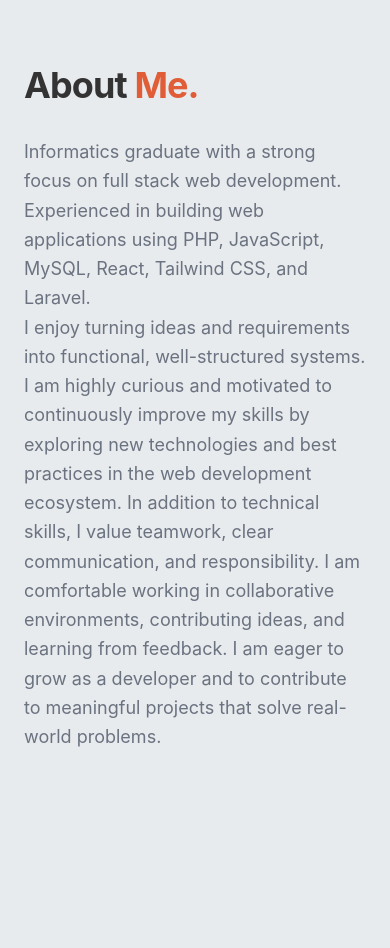
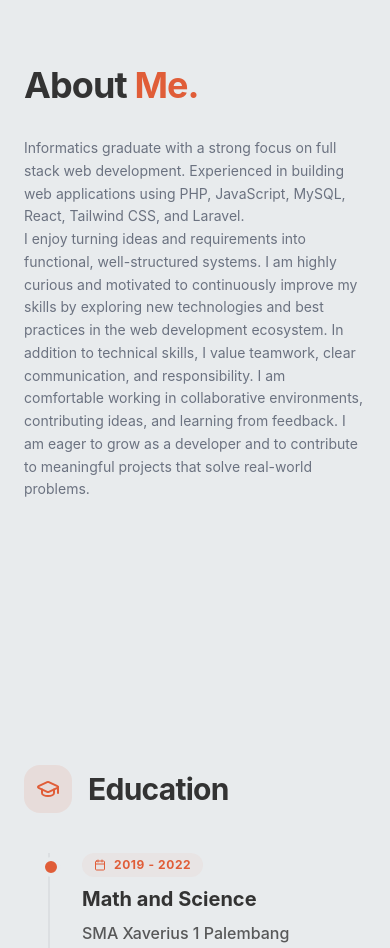
Before and after one commit to Jonathanwjy/portofolio-v1, a React (Vite) app: page / in a window 390 px wide. Shown: the part 980-1928 px from the top of the page. Built offline with nearby package versions, Linux system fonts and the light colour scheme.

Commit message:
update font size

```diff
--- a/src/components/app/about_me.jsx
+++ b/src/components/app/about_me.jsx
@@ -38,7 +38,7 @@ export default function AboutPage() {
 
             <motion.div
               variants={fadeIn}
-              className="text-lg leading-relaxed text-muted-foreground"
+              className="text-sm md:text-lg leading-relaxed text-muted-foreground"
             >
               <p>
                 Informatics graduate with a strong focus on full stack web
--- a/src/components/app/hero_section.jsx
+++ b/src/components/app/hero_section.jsx
@@ -172,6 +172,7 @@ export function HeroSection() {
   );
 }
 
+//komponen social link
 function SocialLink({ href, icon }) {
   return (
     <a
--- a/src/components/app/project.jsx
+++ b/src/components/app/project.jsx
@@ -306,7 +306,7 @@ export default function ProjectsPage() {
                       </motion.h2>
                     </div>
 
-                    <DialogDescription className="text-lg whitespace-pre-line text-muted-foreground leading-relaxed">
+                    <DialogDescription className="text-sm md:text-lg whitespace-pre-line text-muted-foreground leading-relaxed">
                       {selectedProject.description}
                     </DialogDescription>
 
```
